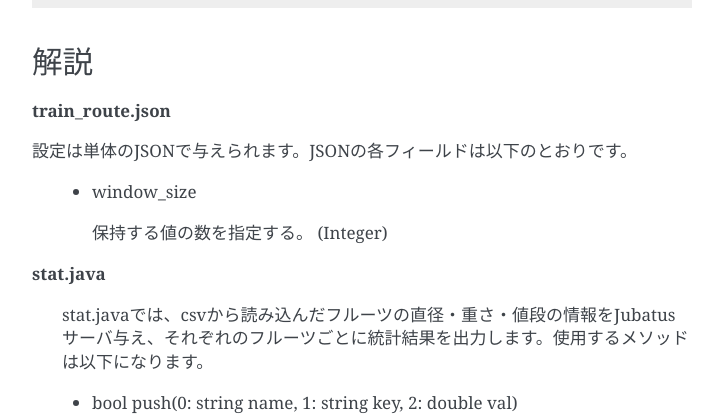
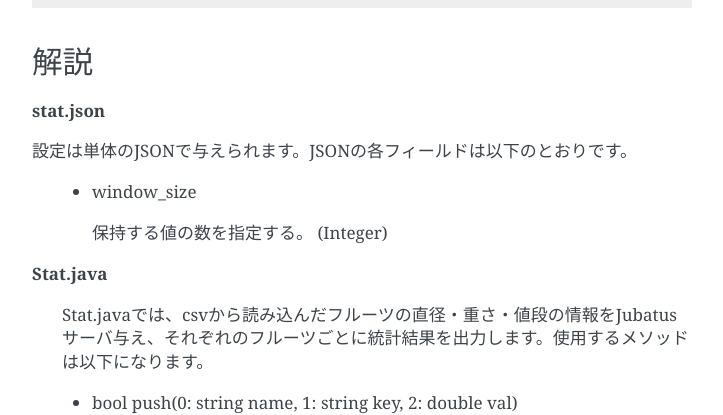
Before and after one commit to jubatus/website, a Sphinx documentation site: the page built from source/ja/tutorial/stat_java.rst, in a window 1280 px wide and 900 px high, scrolled down 1951 px. Shown: the part 161-576 px from the top of the window, without its empty margins (388-1111 px from the left). Built offline with Sphinx 7.4.7, drawn with Linux system fonts in a browser that asks for light colours; the version number could not be read and is left out; some of the changed text lies outside the part shown.

Commit message:
fix typo in stat tutorial

```diff
--- a/source/ja/tutorial/stat_java.rst
+++ b/source/ja/tutorial/stat_java.rst
@@ -7,7 +7,7 @@ Java
 ソースコード
 --------------------------------
 
-このサンプルプログラムでは、学習の設定をするstat.jsonと統計分析を行うstat.javaを利用します。以下にソースコードを記載します。
+このサンプルプログラムでは、学習の設定をするstat.jsonと統計分析を行うStat.javaを利用します。以下にソースコードを記載します。
 
 **stat.json**
 
@@ -18,7 +18,7 @@ Java
  3 : }
 
 
-**stat.java**
+**Stat.java**
 
 .. code-block:: java
 
@@ -111,7 +111,7 @@ Java
 解説
 --------------------------------
 
-**train_route.json**
+**stat.json**
 
 設定は単体のJSONで与えられます。JSONの各フィールドは以下のとおりです。
 
@@ -120,9 +120,9 @@ Java
   保持する値の数を指定する。 (Integer)
 
 
-**stat.java**
+**Stat.java**
 
- stat.javaでは、csvから読み込んだフルーツの直径・重さ・値段の情報をJubatusサーバ与え、それぞれのフルーツごとに統計結果を出力します。使用するメソッドは以下になります。
+ Stat.javaでは、csvから読み込んだフルーツの直径・重さ・値段の情報をJubatusサーバ与え、それぞれのフルーツごとに統計結果を出力します。使用するメソッドは以下になります。
 
  * bool push(0: string name, 1: string key, 2: double val)
 
--- a/source/ja/tutorial/stat_python.rst
+++ b/source/ja/tutorial/stat_python.rst
@@ -64,7 +64,7 @@ Python
 解説
 --------------------------------
 
-**train_route.json**
+**stat.json**
 
 設定は単体のJSONで与えられます。JSONの各フィールドは以下のとおりです。
 
--- a/source/ja/tutorial/stat_ruby.rst
+++ b/source/ja/tutorial/stat_ruby.rst
@@ -72,7 +72,7 @@ Ruby
 解説
 --------------------------------
 
-**train_route.json**
+**stat.json**
 
 設定は単体のJSONで与えられます。JSONの各フィールドは以下のとおりです。
 
```
Also changed, not shown: other parts of source/ja/tutorial/stat_python.rst (+2 -2 lines).
